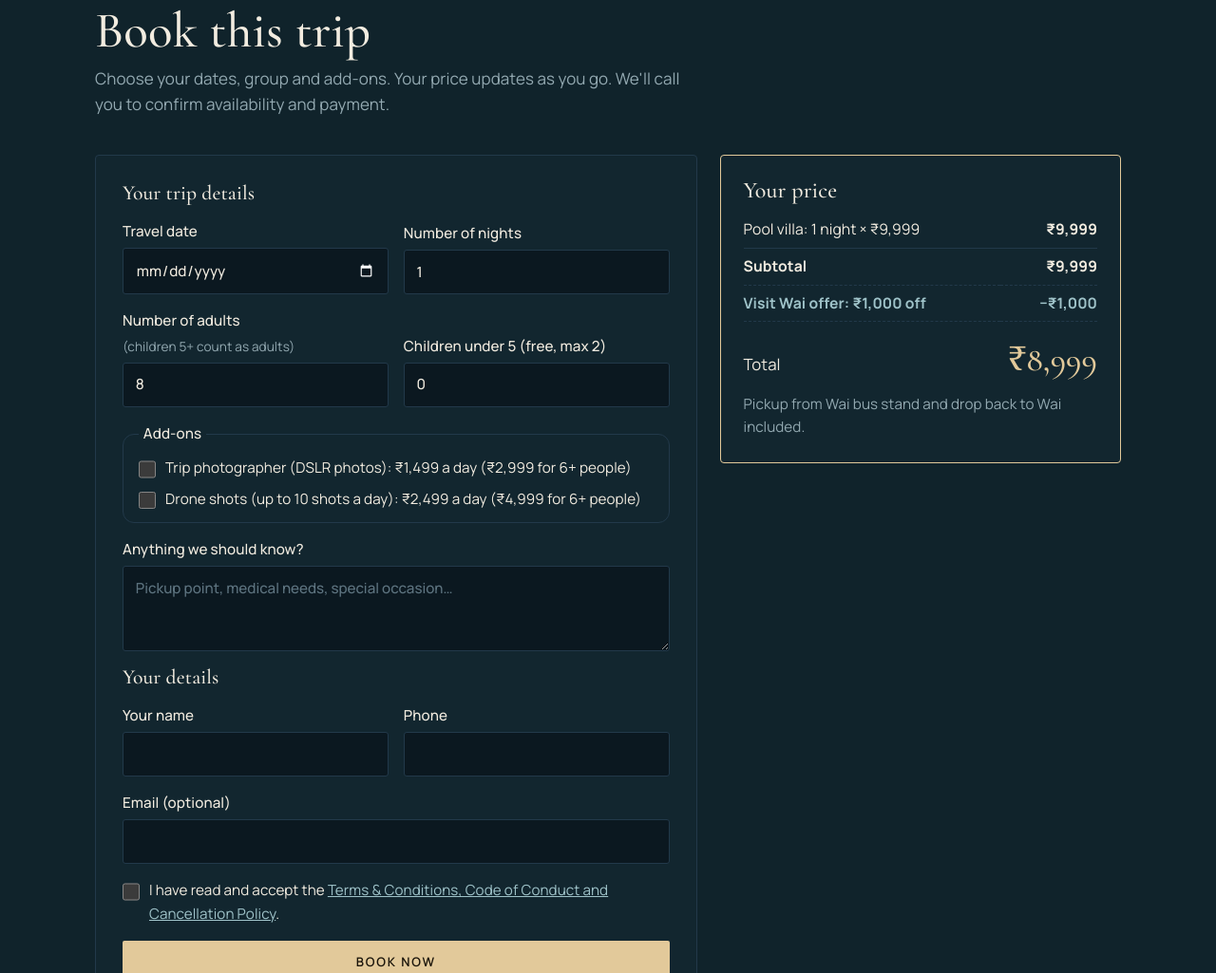
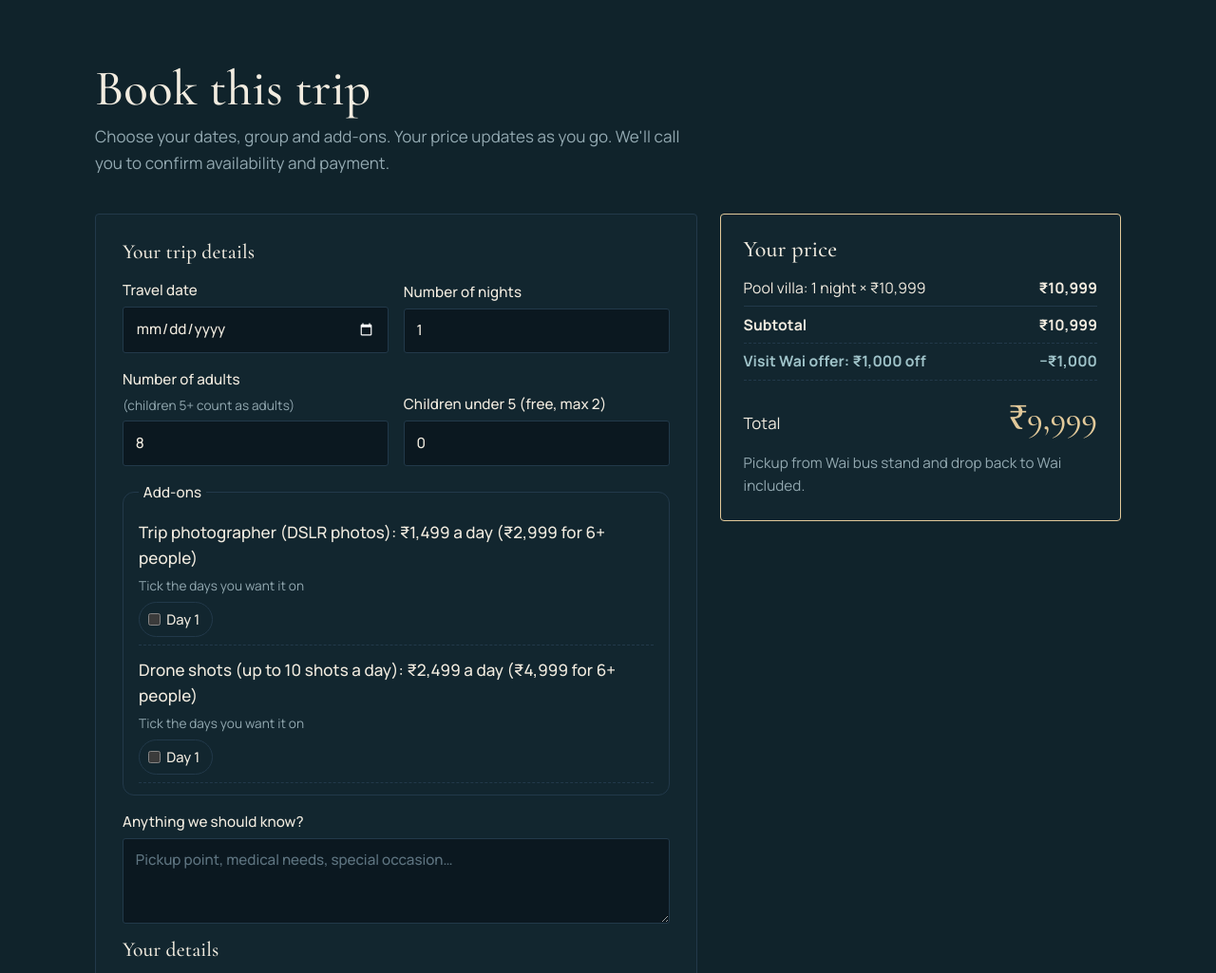
Before and after one commit to vaibhavgaikwad1712/visitwai, a plain HTML site: page trip-pool-villa.html in a window 1280 px wide. Shown: the part 1496-2521 px from the top of the page at 95% size. Drawn offline with nearby package versions, Linux system fonts and the light colour scheme.

Commit message:
Add files via upload

```diff
--- a/booking.js
+++ b/booking.js
@@ -39,6 +39,11 @@ function mountBooking(host, p) {
         ${addons.map(k => {
           const a = PRICING.addons[k];
           const price = a.perDay === a.perDayLarge ? `${inr(a.perDay)} a day` : `${inr(a.perDay)} a day (${inr(a.perDayLarge)} for ${big}+ people)`;
+          if (a.pickDays) return `<div class="addon-days" data-addon="${k}">
+            <p class="addon-name">${a.label}: ${price}</p>
+            <p class="hint">Tick the days you want it on</p>
+            <div class="day-picks"></div>
+          </div>`;
           return `<label class="check-terms"><input type="checkbox" name="addon" value="${k}"><span>${a.label}: ${price}</span></label>`;
         }).join("")}
       </fieldset>` : ""}
@@ -89,16 +94,59 @@ function mountBooking(host, p) {
     f.rooms.max = people;
     f.rooms.value = Math.ceil(people / 2);
   }
+  // Day tick-boxes for photographer and drone: one per trip day (Day 1, Day 2, …)
+  let shownDays = 0;
+  function renderDayPicks() {
+    const n = clamp(Math.max(num(f.days, p.baseDays), minDays), 1, 15);
+    if (n === shownDays) return;
+    shownDays = n;
+    host.querySelectorAll(".addon-days").forEach(box => {
+      const k = box.dataset.addon, wrap = box.querySelector(".day-picks");
+      const was = new Set([...wrap.querySelectorAll("input:checked")].map(i => +i.value));
+      wrap.innerHTML = Array.from({ length: n }, (_, i) => i + 1).map(d =>
+        `<label class="day-chip"><input type="checkbox" name="day-${k}" value="${d}"${was.has(d) ? " checked" : ""}><span>Day ${d}</span></label>`).join("") +
+        (n > 1 ? `<label class="day-chip all"><input type="checkbox" data-all="${k}"><span>All days</span></label>` : "");
+      syncAll(k);
+    });
+  }
+  function syncAll(k) {
+    const all = host.querySelector(`input[data-all="${k}"]`); if (!all) return;
+    const boxes = [...host.querySelectorAll(`input[name="day-${k}"]`)];
+    all.checked = boxes.length > 0 && boxes.every(b => b.checked);
+  }
+  host.addEventListener("change", e => {
+    const k = e.target.dataset && e.target.dataset.all;
+    if (k) host.querySelectorAll(`input[name="day-${k}"]`).forEach(b => b.checked = e.target.checked);
+    else if (e.target.name && e.target.name.startsWith("day-")) syncAll(e.target.name.slice(4));
+  }, true);
+  function addonDays() {
+    const out = {};
+    host.querySelectorAll(".addon-days").forEach(box => {
+      const k = box.dataset.addon;
+      out[k] = [...box.querySelectorAll(`input[name="day-${k}"]:checked`)].map(i => +i.value);
+    });
+    return out;
+  }
+  function addonText(o) {
+    return o.addons.map(k => {
+      const a = PRICING.addons[k];
+      return a.pickDays && o.addonDays[k] ? `${a.short || a.label} (${dayList(o.addonDays[k])})` : a.label;
+    }).join(", ");
+  }
   function opts() {
+    const ad = addonDays();
     return {
+      addonDays: ad,
       days: Math.max(num(f.days, p.baseDays), minDays),
       people: clamp(num(f.people, 2), 1, 99),
       rooms: f.rooms ? clamp(num(f.rooms, 1), 1, 99) : 1,
       hotel: f.hotel ? f.hotel.value : "none",
       addons: [...f.querySelectorAll("input[name=addon]:checked")].map(i => i.value)
+        .concat(Object.keys(ad).filter(k => ad[k].length))
     };
   }
   function update() {
+    renderDayPicks();
     const o = opts();
     if (num(f.kids, 0) > PRICING.children.maxFree) f.kids.value = PRICING.children.maxFree;
     const nights = isPkg ? o.days - 1 : 0;
@@ -113,7 +161,7 @@ function mountBooking(host, p) {
       totalEls.forEach(el => el.textContent = "On request");
       note("Tell us your plan and we'll send you a price, usually within a few hours.");
       if (PRICING.offer && PRICING.offer.active) note(`${inr(PRICING.offer.amount)} off is taken from your quoted price.`);
-      if (o.addons.length) note("Add-ons chosen: " + o.addons.map(k => PRICING.addons[k].label).join(", "));
+      if (o.addons.length) note("Add-ons chosen: " + addonText(o));
       return;
     }
     const r = calcPrice(p, o);
@@ -164,7 +212,7 @@ function mountBooking(host, p) {
       people: String(o.people), children: String(num(f.kids, 0)),
       hotel: isPkg || isCustom ? (o.hotel === "none" ? "No hotel needed" : o.hotel) : "Not applicable",
       rooms: isPkg && o.hotel !== "none" && o.days > 1 ? String(o.rooms) : "-",
-      addons: o.addons.map(k => PRICING.addons[k].label).join(", ") || "None",
+      addons: addonText(o) || "None",
       food: f.food ? f.food.value : "-",
       total: r ? inr(r.total) + (r.discount ? ` (after ${inr(r.discount)} off)` : "") : "Quote needed",
       breakdown: r ? r.lines.map(l => `${l[0]} = ${inr(l[1])}`).concat(r.discount ? [`Subtotal = ${inr(r.subtotal)}`, `${PRICING.offer.label} = -${inr(r.discount)}`] : []).concat(r.rounding ? [`Rounded off = ${r.rounding > 0 ? "+" : "-"}${inr(Math.abs(r.rounding))}`] : []).concat(r.notes).join(" | ") : "Custom trip",
@@ -194,7 +242,7 @@ function mountBooking(host, p) {
         });
         if (res.ok) ok = true; else if (!ok) throw new Error("send failed");
       }
-      f.reset(); setRooms(); update();
+      f.reset(); shownDays = 0; setRooms(); update();
       msg.innerHTML = 'Booking sent! We\'ll call you soon to confirm. <a class="wa-after" href="#">Also message us on WhatsApp</a>';
       msg.querySelector(".wa-after").href = `https://wa.me/${SITE.whatsapp}?text=${encodeURIComponent(`Hi Visit Wai, I just booked ${v.package} for ${v.date}. My name is ${v.name}.`)}`;
     } catch (err) {
--- a/data.js
+++ b/data.js
@@ -28,19 +28,20 @@ const PRICING = {
   includedHotel: "Budget",          // this hotel type is included in the package price
   hotelsPerNight: {                 // value of each hotel type, per room (2 people) per night
     "Budget": 999,
-    "2 star": 1499,
-    "3 star": 2999,
-    "4 star": 4999,
-    "5 star": 9999
+    "2 star": 2499,                 // upgrade shown to customers: +₹1,499
+    "3 star": 3999,                 // upgrade: +₹2,999
+    "4 star": 5999,                 // upgrade: +₹4,999
+    "5 star": 10999                 // upgrade: +₹9,999
   },
   driverOnlyPerDay: 1999,           // our driver for the customer's own car
   addons: {                         // per day; larger price from largeGroupFrom people
+                                    // pickDays: true = the customer ticks which trip days they want it
     largeGroupFrom: 6,
-    photographer: { label: "Trip photographer (DSLR photos)", perDay: 1499, perDayLarge: 2999 },
-    drone: { label: "Drone shots (up to 10 shots a day)", perDay: 2499, perDayLarge: 4999 },
-    caretaker: { label: "Caretaker for elders", perDay: 999, perDayLarge: 999, onlyFor: ["seniors-2", "seniors-3"] }
+    photographer: { label: "Trip photographer (DSLR photos)", short: "Photographer", perDay: 1499, perDayLarge: 2999, pickDays: true },
+    drone: { label: "Drone shots (up to 10 shots a day)", short: "Drone shots", perDay: 2499, perDayLarge: 4999, pickDays: true },
+    caretaker: { label: "Caretaker for elders", short: "Caretaker", perDay: 999, perDayLarge: 999, onlyFor: ["seniors-2", "seniors-3"] }
   },
-  villa: { perNight: 9999, maxGuests: 8, transfer: 0 },  // transfer: 0 = Wai stand pickup & drop included
+  villa: { perNight: 10999, maxGuests: 8, transfer: 0 },  // transfer: 0 = Wai stand pickup & drop included
   // Offer: taken off the FINAL total after all choices. Set active: false to switch it off.
   offer: { active: true, amount: 1000, label: "Visit Wai offer" }
 };
@@ -416,11 +417,11 @@ const PACKAGES = [
   {
     id: "pool-villa", group: "other", category: "Villa", kind: "villa", baseDays: 1,
     name: "Pool Villa for Your Group",
-    summary: "Just want a private villa with a swimming pool for your gang? A pool villa for 7–8 people at ₹9,999 a night, with pickup from Wai bus stand to the villa and drop back to Wai.",
+    summary: "Just want a private villa with a swimming pool for your gang? A pool villa for 7–8 people at ₹10,999 a night (₹9,999 for one night after the ₹1,000 online offer), with pickup from Wai bus stand to the villa and drop back to Wai.",
     stay: "Private pool villa, up to 8 guests", walking: "None", bestFor: "Groups of 7–8 friends or family",
     points: [
       "A private villa with its own swimming pool, for up to 8 guests",
-      "₹9,999 per night for the villa",
+      "₹10,999 per night for the villa, or ₹9,999 for one night after the ₹1,000 online offer",
       "Pickup from Wai bus stand to the villa and drop back to Wai",
       "Add a photographer or drone shots if you like",
       "Villa house rules apply (quiet hours, pool timings, guest limit)"
@@ -590,7 +591,9 @@ function includesFor(p) {
      plus any hotel upgrade: (chosen rate − budget rate) × rooms × nights.
    - Villa: villa rate × nights (o.days = nights), plus transfer if set.
    - Driver only: driver rate × days.
-   - Add-ons: per day, larger price from PRICING.addons.largeGroupFrom people. */
+   - Add-ons: per day, larger price from PRICING.addons.largeGroupFrom people.
+     Photographer and drone are charged only for the days ticked in
+     o.addonDays (e.g. { drone: [1, 3] }); other add-ons for every day. */
 /* Round to the nearest amount ending in 99 (10,998 → 10,999; 26,992 → 26,999) */
 const to99 = n => n <= 0 ? 0 : Math.max(99, Math.round((n + 1) / 100) * 100 - 1);
 function tierRate(people) {
@@ -608,6 +611,10 @@ function hotelUpgrade(hotel) {
   const r = PRICING.hotelsPerNight[hotel], base = PRICING.hotelsPerNight[PRICING.includedHotel];
   if (!r || r <= base) return 0;
   return Math.ceil((r - base) / 100) * 100 - 1;   // keep prices in the xx99 style: 500 → 499, 2,000 → 1,999
+}
+/* [1, 3] → "Day 1 & 3", [1, 2, 3] → "Day 1, 2 & 3" */
+function dayList(ds) {
+  return "Day " + (ds.length > 1 ? ds.slice(0, -1).join(", ") + " & " + ds[ds.length - 1] : ds[0]);
 }
 function calcPrice(p, o) {
   if (!p || p.kind === "custom") return null;
@@ -639,7 +646,14 @@ function calcPrice(p, o) {
   (o.addons || []).forEach(k => {
     const a = PRICING.addons[k]; if (!a) return;
     const r = addonRate(k, people);
-    lines.push([`${a.label}: ${s(days, "day")} × ${inr(r)}`, r * days]);
+    const picked = a.pickDays && o.addonDays && o.addonDays[k];
+    if (picked) {
+      const ds = [...new Set(picked)].filter(d => d >= 1 && d <= days).sort((x, y) => x - y);
+      if (!ds.length) return;
+      lines.push([`${a.short || a.label}, ${dayList(ds)}: ${s(ds.length, "day")} × ${inr(r)}`, r * ds.length]);
+    } else {
+      lines.push([`${a.label}: ${s(days, "day")} × ${inr(r)}`, r * days]);
+    }
   });
   const subtotal = lines.reduce((t, l) => t + l[1], 0);
   let discount = 0;
@@ -649,7 +663,10 @@ function calcPrice(p, o) {
 function fromPrice(p) {
   if (p.kind === "custom") return "Price on request";
   if (p.kind === "driver") return `${inr(PRICING.driverOnlyPerDay)} / day`;
-  if (p.kind === "villa") return `${inr(PRICING.villa.perNight)} / night, up to ${PRICING.villa.maxGuests} guests`;
+  if (p.kind === "villa") {
+    const off = PRICING.offer && PRICING.offer.active ? PRICING.offer.amount : 0;
+    return `${inr(PRICING.villa.perNight)} / night, up to ${PRICING.villa.maxGuests} guests` + (off ? ` (${inr(PRICING.villa.perNight - off)} for 1 night after offer)` : "");
+  }
   const r = calcPrice(p, { days: p.baseDays, people: 2, rooms: 1, hotel: PRICING.includedHotel, addons: [] });
   return `From ${inr(r.subtotal)} for 2 adults` + (p.baseDays > 1 ? ", stay included" : "");
 }
--- a/style.css
+++ b/style.css
@@ -238,6 +238,13 @@ table.mini td:last-child{text-align:right;font-weight:700;white-space:nowrap;pad
 .price-box .total b{font-family:var(--display);font-weight:400;font-size:2.2rem;color:var(--berry)}
 fieldset.addons{border:1px solid var(--line);border-radius:12px;padding:.75rem 1rem;display:grid;gap:.5rem}
 fieldset.addons legend{font-weight:500;font-size:.95rem;padding:0 .3rem}
+.addon-days{display:grid;gap:.35rem;padding:.25rem 0 .5rem;border-bottom:1px dashed var(--line)}
+.addon-days .addon-name{margin:0;font-weight:500}
+.addon-days .hint{margin:0;font-size:.85rem;color:var(--soft)}
+.day-picks{display:flex;flex-wrap:wrap;gap:.45rem}
+.day-chip{display:inline-flex;align-items:center;gap:.4rem;border:1px solid var(--line);border-radius:999px;padding:.35rem .8rem .35rem .55rem;cursor:pointer;font-size:.92rem;margin:0}
+.day-chip input{width:auto;margin:0}
+.day-chip:has(input:checked){border-color:var(--berry);color:var(--berry)}
 .form-msg a{color:var(--river);font-weight:700}
 .itin .price-tag{font-weight:700;color:var(--berry);font-size:1.15rem;margin-bottom:.75rem}
 .itin-points{list-style:none;max-width:70ch;margin-bottom:1rem}
```
Also changed, not shown: trip-pool-villa.html (+1 -1 lines).
